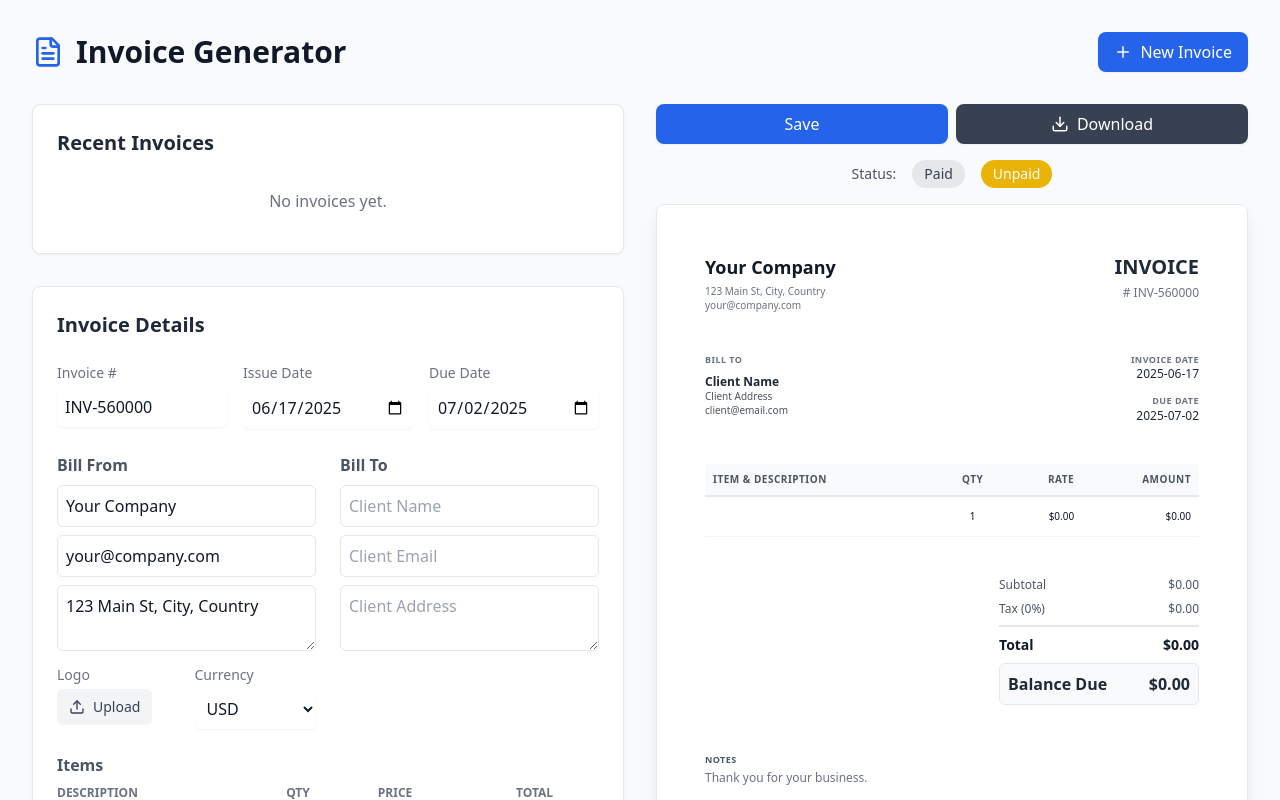
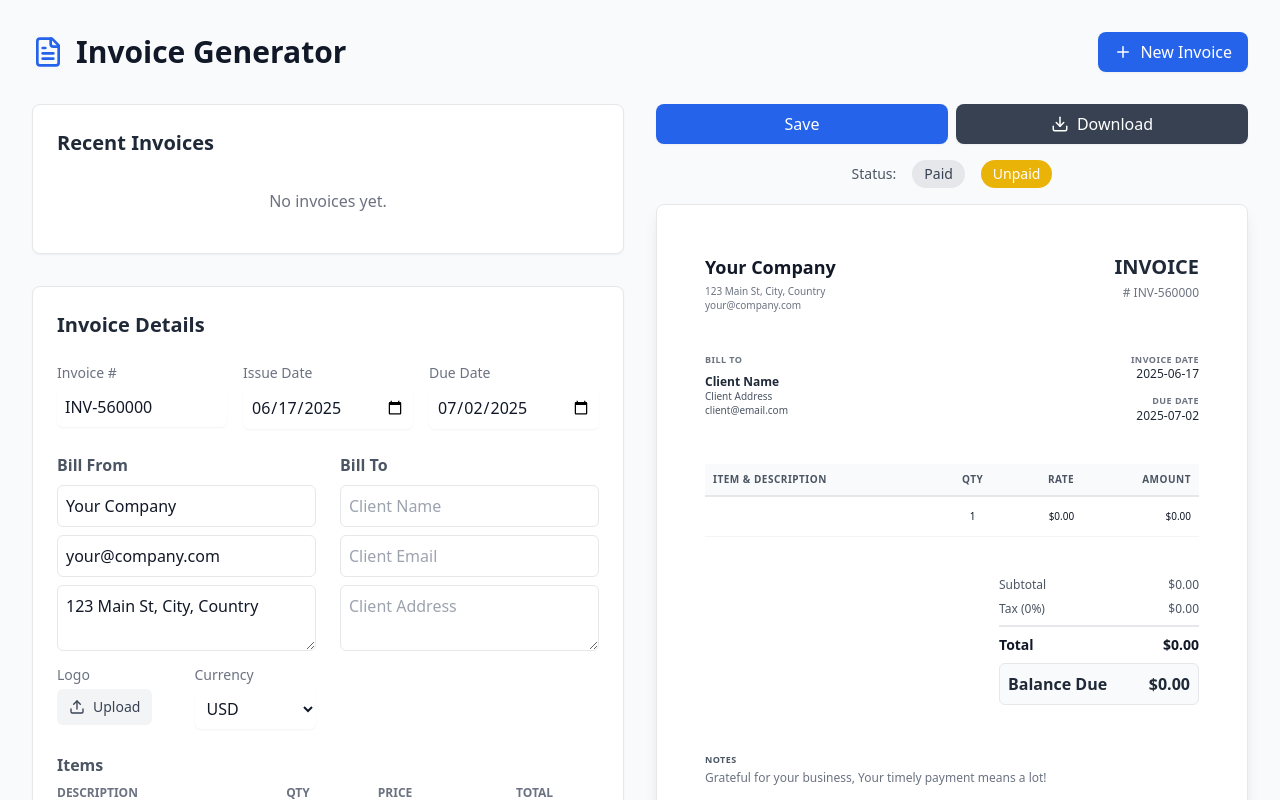
Before and after one commit to Alexkhax110/PDF-Invoice-Generator, a React (Create React App) app: page / in a window 1280 px wide. Shown: the top 800 px of the page. Built offline with nearby package versions, Linux system fonts and the light colour scheme.

Commit message:
Updated 0.2

```diff
--- a/src/App.js
+++ b/src/App.js
@@ -129,7 +129,7 @@ export default function App() {
             items: [{ description: '', quantity: 1, price: 0.00 }],
             tax: 0.0,
             discount: 0.00,
-            notes: 'Thank you for your business.',
+            notes: "Grateful for your business, Your timely payment means a lot!",
             status: 'unpaid',
             currency: CURRENCIES[0] // Default to USD
         };
```
